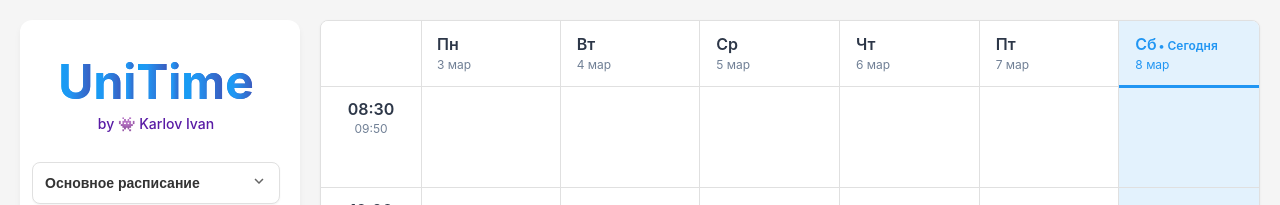
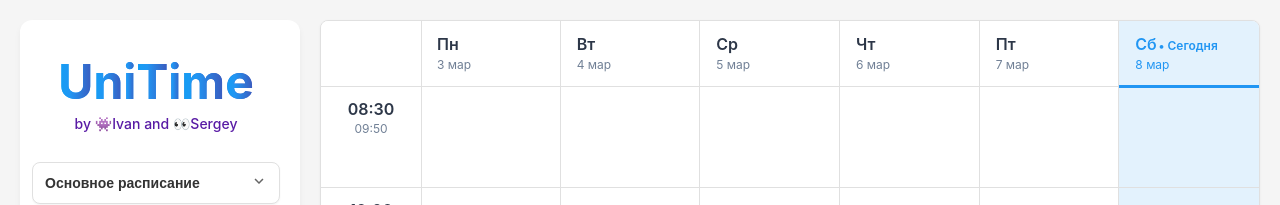
Before and after one commit to DaEtoJostka/unitime, a React (Vite) app: page / in a window 1280 px wide. Shown: the top 205 px of the page. Built offline with nearby package versions, Linux system fonts and the light colour scheme.

Commit message:
add serega

```diff
--- a/src/App.tsx
+++ b/src/App.tsx
@@ -187,7 +187,7 @@ export const App: React.FC = () => {
                   rel="noopener noreferrer"
                   style={{ cursor: 'pointer', marginTop: '0px' }}
                 >
-                  by 👾 Karlov Ivan
+                  by 👾Ivan and 👀Sergey
                 </AuthorLink>
                 <div style={{ width: '100%', position: 'relative', marginTop: '30px' }}>
                   <SelectNative
```
